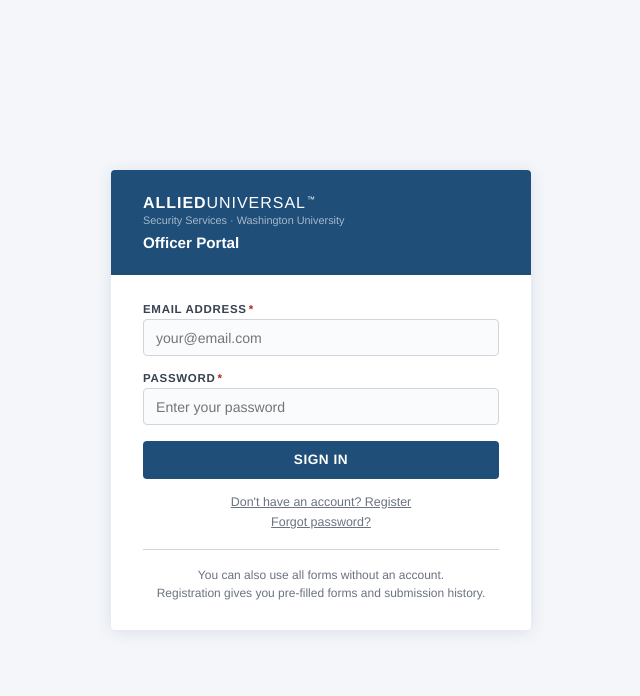
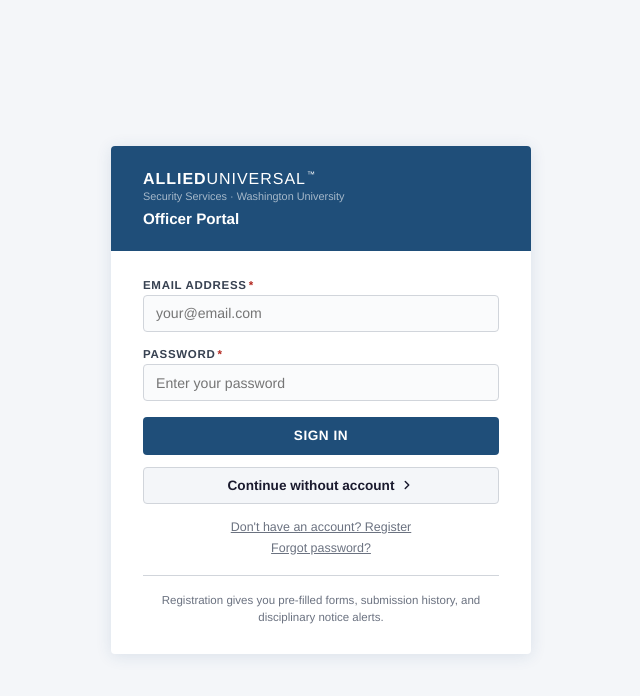
Before and after one commit to granarkillus/portal, a Next.js app: page / in a window 1280 px wide. Shown: the top 696 px of the page, without its empty margins (319-959 px from the left). Built offline with nearby package versions, Linux system fonts and the light colour scheme.

Commit message:
Update page.tsx

```diff
--- a/app/page.tsx
+++ b/app/page.tsx
@@ -31,16 +31,9 @@
     if (!email || !password) return;
     setLoading(true);
     setError("");
-
     const supabase = getSupabase();
     const { error: authError } = await supabase.auth.signInWithPassword({ email, password });
-
-    if (authError) {
-      setError("Invalid email or password. Please try again.");
-      setLoading(false);
-      return;
-    }
-
+    if (authError) { setError("Invalid email or password. Please try again."); setLoading(false); return; }
     window.location.href = "/dashboard";
   };
 
@@ -48,16 +41,9 @@
     if (!email || !password || !fullName) return;
     setLoading(true);
     setError("");
-
     const supabase = getSupabase();
     const { data, error: signUpError } = await supabase.auth.signUp({ email, password });
-
-    if (signUpError) {
-      setError(signUpError.message);
-      setLoading(false);
-      return;
-    }
-
+    if (signUpError) { setError(signUpError.message); setLoading(false); return; }
     if (data.user) {
       await supabase.from("officer_profiles").insert([{
         id: data.user.id,
@@ -66,7 +52,6 @@
         post: post || null,
       }]);
     }
-
     window.location.href = "/dashboard";
   };
 
@@ -74,18 +59,11 @@
     if (!email) { setError("Enter your email address first."); return; }
     setLoading(true);
     setError("");
-
     const supabase = getSupabase();
     const { error: resetError } = await supabase.auth.resetPasswordForEmail(email, {
       redirectTo: `${window.location.origin}/reset-password`,
     });
-
-    if (resetError) {
-      setError("Failed to send reset email. Please try again.");
-      setLoading(false);
-      return;
-    }
-
+    if (resetError) { setError("Failed to send reset email. Please try again."); setLoading(false); return; }
     setResetSent(true);
     setLoading(false);
   };
@@ -105,7 +83,6 @@
         </div>
 
         <div style={{ padding: "1.75rem 2rem" }}>
-
           {resetSent ? (
             <div style={{ textAlign: "center" }}>
               <div style={{ width: 52, height: 52, borderRadius: "50%", background: "#e8f5e9", display: "flex", alignItems: "center", justifyContent: "center", margin: "0 auto 1rem" }}>
@@ -140,38 +117,53 @@
               <button
                 onClick={mode === "login" ? handleLogin : mode === "register" ? handleRegister : handleReset}
                 disabled={loading}
-                style={{ ...btnStyle(loading ? "#9ca3af" : NAVY), cursor: loading ? "not-allowed" : "pointer", marginBottom: "1rem" }}
+                style={{ ...btnStyle(loading ? "#9ca3af" : NAVY), cursor: loading ? "not-allowed" : "pointer", marginBottom: "0.75rem" }}
               >
                 {loading ? "Please wait..." : mode === "login" ? "Sign In" : mode === "register" ? "Create Account" : "Send Reset Email"}
               </button>
 
+              {/* Continue without account */}
+              {mode === "login" && (
+                <a
+                  href="/forms"
+                  style={{
+                    display: "flex", alignItems: "center", justifyContent: "center", gap: 6,
+                    padding: "0.65rem 1rem", borderRadius: 4, marginBottom: "1rem",
+                    border: `1.5px solid ${BORDER}`, background: SOFT_BG,
+                    color: TEXT, fontSize: "0.85rem", fontWeight: 600,
+                    textDecoration: "none", textAlign: "center" as const,
+                  }}
+                >
+                  Continue without account
+                  <svg width="14" height="14" viewBox="0 0 24 24" fill="none" stroke="currentColor" strokeWidth="2.5" strokeLinecap="round" strokeLinejoin="round">
+                    <polyline points="9 18 15 12 9 6" />
+                  </svg>
+                </a>
+              )}
+
               <div style={{ display: "flex", flexDirection: "column", gap: "0.4rem", alignItems: "center" }}>
                 {mode === "login" && (
                   <>
-                    <button onClick={() => { setMode("register"); setError(""); }} style={linkStyle}>
-                      Don't have an account? Register
-                    </button>
-                    <button onClick={() => { setMode("forgot"); setError(""); }} style={linkStyle}>
-                      Forgot password?
-                    </button>
+                    <button onClick={() => { setMode("register"); setError(""); }} style={linkStyle}>Don't have an account? Register</button>
+                    <button onClick={() => { setMode("forgot"); setError(""); }} style={linkStyle}>Forgot password?</button>
                   </>
                 )}
                 {mode === "register" && (
-                  <button onClick={() => { setMode("login"); setError(""); }} style={linkStyle}>
-                    Already have an account? Sign in
-                  </button>
+                  <>
+                    <button onClick={() => { setMode("login"); setError(""); }} style={linkStyle}>Already have an account? Sign in</button>
+                    <a href="/forms" style={{ ...linkStyle, textDecoration: "underline" as const }}>Continue without account</a>
+                  </>
                 )}
                 {mode === "forgot" && (
-                  <button onClick={() => { setMode("login"); setError(""); }} style={linkStyle}>
-                    Back to login
-                  </button>
+                  <button onClick={() => { setMode("login"); setError(""); }} style={linkStyle}>Back to login</button>
                 )}
               </div>
 
-              <div style={{ borderTop: `1px solid ${BORDER}`, marginTop: "1.25rem", paddingTop: "1rem", fontSize: "0.75rem", color: MUTED, textAlign: "center", lineHeight: 1.5 }}>
-                You can also use all forms without an account.<br />
-                Registration gives you pre-filled forms and submission history.
-              </div>
+              {mode === "login" && (
+                <div style={{ borderTop: `1px solid ${BORDER}`, marginTop: "1.25rem", paddingTop: "1rem", fontSize: "0.72rem", color: MUTED, textAlign: "center", lineHeight: 1.5 }}>
+                  Registration gives you pre-filled forms, submission history, and disciplinary notice alerts.
+                </div>
+              )}
             </>
           )}
         </div>
```
